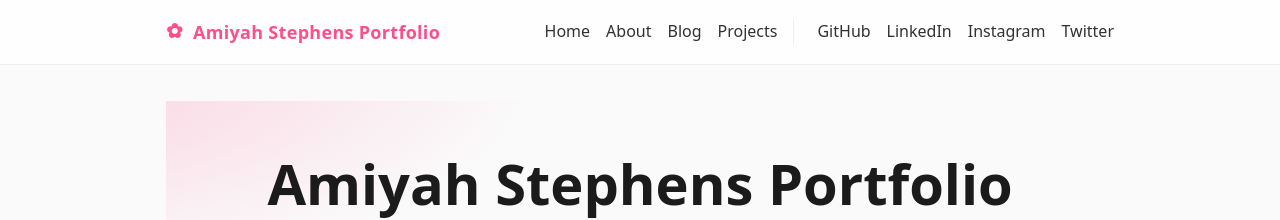
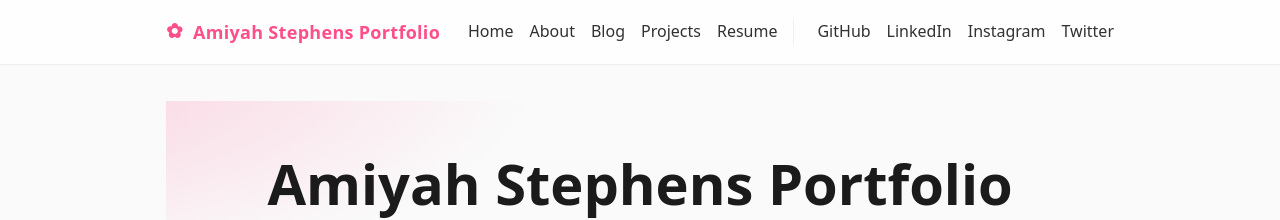
Before and after one commit to Miyahhs/miyahhs.github.io, a Jekyll site: the page built from index.md, in a window 1280 px wide. Shown: the top 220 px of the page. Built offline with Jekyll 4.4.1, drawn with Linux system fonts in a browser that asks for light colours.

Commit message:
Update header.html

```diff
--- a/_includes/header.html
+++ b/_includes/header.html
@@ -9,6 +9,7 @@
       <a href="{{ '/about/' | relative_url }}">About</a>
       <a href="{{ '/blog/' | relative_url }}">Blog</a>
       <a href="{{ '/projects/' | relative_url }}">Projects</a>
+      <a href="{{ '/resume/' | relative_url }}">Resume</a>
       {% if site.theme_settings.show_nav_social %}
       <span class="menu-gap"></span>
       {% if site.author.github %}<a href="https://github.com/{{ site.author.github }}" aria-label="GitHub">GitHub</a>{% endif %}
```
